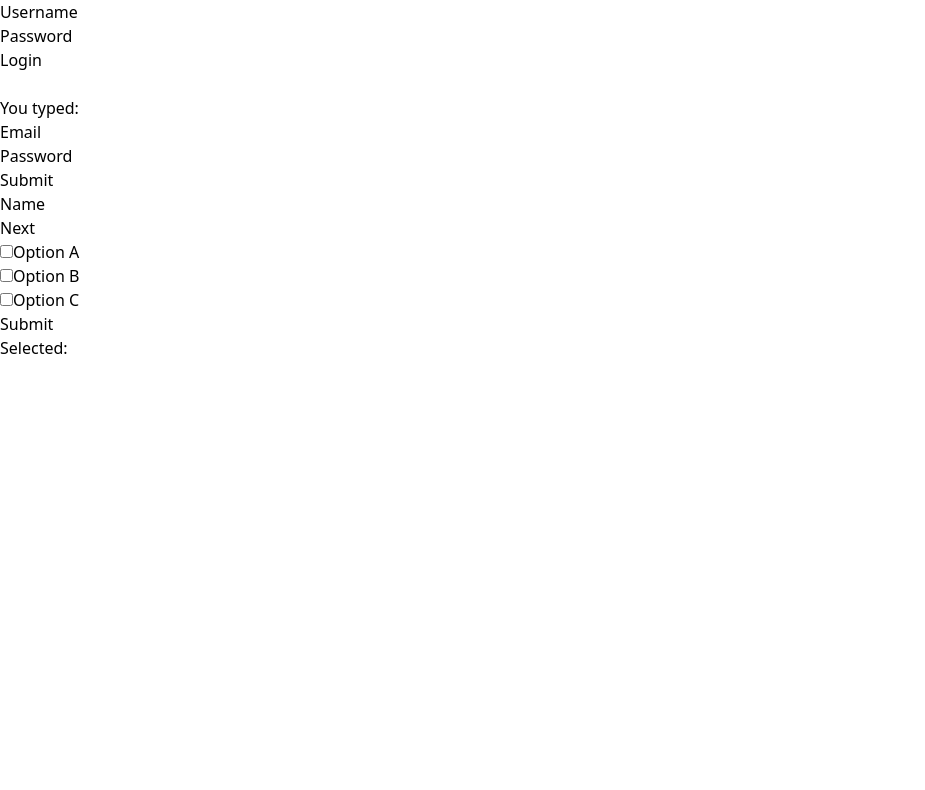
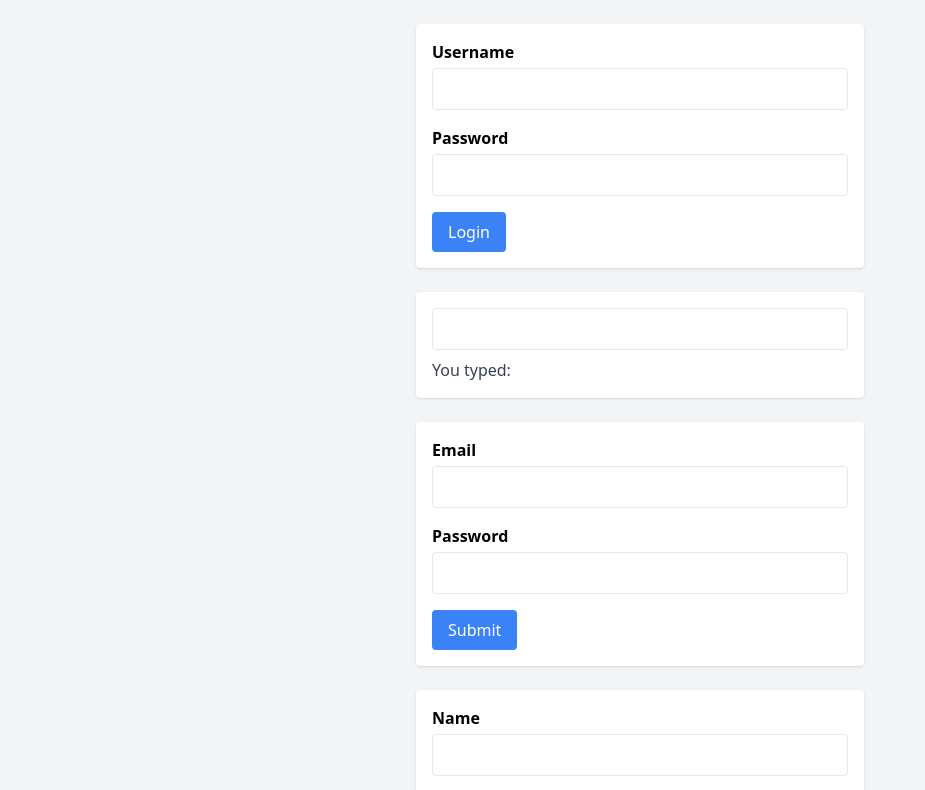
Before and after one commit to Bikaze/Assignement3, a React (Vite) app: page / in a window 1280 px wide. Shown: the top 790 px of the page, without its empty margins (0-925 px from the left). Built offline with nearby package versions, Linux system fonts and the light colour scheme.

Commit message:
Attempted task 3

```diff
--- a/src/AppSimpleForms.jsx
+++ b/src/AppSimpleForms.jsx
@@ -7,7 +7,7 @@ import MultiCheckboxForm from "./components/MultiCheckboxForm";
 
 const AppSimpleForms = () => {
   return (
-    <div>
+    <div className="min-h-screen bg-gray-100 p-6 space-y-6">
       <SimpleLoginForm />
       <SingleInputForm />
       <ValidatedForm />
--- a/src/components/MultiCheckboxForm.jsx
+++ b/src/components/MultiCheckboxForm.jsx
@@ -18,20 +18,21 @@ const MultiCheckboxForm = () => {
   }
 
   return (
-    <form onSubmit={handleSubmit}>
+    <form onSubmit={handleSubmit} className="max-w-md mx-auto p-4 bg-white shadow rounded space-y-4">
       {options.map(option => (
-        <div key={option}>
-          <label>
-            <input
-              type="checkbox"
-              checked={selected.includes(option)}
-              onChange={() => toggleOption(option)}
-            />
-            {option}
-          </label>
+        <div key={option} className="flex items-center space-x-2">
+          <input
+            type="checkbox"
+            checked={selected.includes(option)}
+            onChange={() => toggleOption(option)}
+            className="h-4 w-4"
+          />
+          <label className="text-gray-700">{option}</label>
         </div>
       ))}
-      <button type="submit">Submit</button>
+      <button type="submit" className="bg-blue-500 text-white py-2 px-4 rounded">
+        Submit
+      </button>
       <p>Selected: {selected.join(', ')}</p>
     </form>
   )
--- a/src/components/MultiStepForm.jsx
+++ b/src/components/MultiStepForm.jsx
@@ -19,45 +19,56 @@ const MultiStepForm = () => {
   };
 
   return (
-    <form onSubmit={handleSubmit}>
+    <form onSubmit={handleSubmit} className="max-w-md mx-auto p-4 bg-white shadow rounded space-y-4">
       {step === 1 && (
-        <div>
-          <label>Name</label>
-          <input name="name" value={formData.name} onChange={handleChange} />
+        <div className="space-y-1">
+          <label className="block font-semibold">Name</label>
+          <input
+            name="name"
+            value={formData.name}
+            onChange={handleChange}
+            className="border p-2 w-full rounded"
+          />
         </div>
       )}
       {step === 2 && (
-        <div>
-          <label>Address</label>
+        <div className="space-y-1">
+          <label className="block font-semibold">Address</label>
           <input
             name="address"
             value={formData.address}
             onChange={handleChange}
+            className="border p-2 w-full rounded"
           />
         </div>
       )}
       {step === 3 && (
-        <div>
-          <label>Payment Details</label>
+        <div className="space-y-1">
+          <label className="block font-semibold">Payment Details</label>
           <input
             name="payment"
             value={formData.payment}
             onChange={handleChange}
+            className="border p-2 w-full rounded"
           />
         </div>
       )}
-      <div>
+      <div className="flex justify-between">
         {step > 1 && (
-          <button type="button" onClick={handlePrev}>
+          <button type="button" onClick={handlePrev} className="bg-gray-300 py-2 px-4 rounded">
             Back
           </button>
         )}
         {step < 3 && (
-          <button type="button" onClick={handleNext}>
+          <button type="button" onClick={handleNext} className="bg-blue-500 text-white py-2 px-4 rounded">
             Next
           </button>
         )}
-        {step === 3 && <button type="submit">Submit</button>}
+        {step === 3 && (
+          <button type="submit" className="bg-green-500 text-white py-2 px-4 rounded">
+            Submit
+          </button>
+        )}
       </div>
     </form>
   );
--- a/src/components/SimpleLoginForm.jsx
+++ b/src/components/SimpleLoginForm.jsx
@@ -12,24 +12,28 @@ const SimpleLoginForm = () => {
   };
 
   return (
-    <form onSubmit={handleSubmit}>
-      <div>
-        <label>Username</label>
+    <form onSubmit={handleSubmit} className="max-w-md mx-auto p-4 bg-white shadow rounded space-y-4">
+      <div className="space-y-1">
+        <label className="block font-semibold">Username</label>
         <input
           type="text"
           value={username}
           onChange={(e) => setUsername(e.target.value)}
+          className="border p-2 w-full rounded"
         />
       </div>
-      <div>
-        <label>Password</label>
+      <div className="space-y-1">
+        <label className="block font-semibold">Password</label>
         <input
           type="password"
           value={password}
           onChange={(e) => setPassword(e.target.value)}
+          className="border p-2 w-full rounded"
         />
       </div>
-      <button type="submit">Login</button>
+      <button type="submit" className="bg-blue-500 text-white py-2 px-4 rounded">
+        Login
+      </button>
     </form>
   );
 };
--- a/src/components/SingleInputForm.jsx
+++ b/src/components/SingleInputForm.jsx
@@ -4,13 +4,14 @@ const SingleInputForm = () => {
   const [text, setText] = useState("");
 
   return (
-    <div>
+    <div className="max-w-md mx-auto p-4 bg-white shadow rounded space-y-2">
       <input
         type="text"
         value={text}
         onChange={(e) => setText(e.target.value)}
+        className="border p-2 w-full rounded"
       />
-      <p>You typed: {text}</p>
+      <p className="text-gray-700">You typed: {text}</p>
     </div>
   );
 };
--- a/src/components/ValidatedForm.jsx
+++ b/src/components/ValidatedForm.jsx
@@ -16,25 +16,29 @@ const ValidatedForm = () => {
   };
 
   return (
-    <form onSubmit={handleSubmit}>
-      <div>
-        <label>Email</label>
+    <form onSubmit={handleSubmit} className="max-w-md mx-auto p-4 bg-white shadow rounded space-y-4">
+      <div className="space-y-1">
+        <label className="block font-semibold">Email</label>
         <input
           type="text"
           value={email}
           onChange={(e) => setEmail(e.target.value)}
+          className="border p-2 w-full rounded"
         />
       </div>
-      <div>
-        <label>Password</label>
+      <div className="space-y-1">
+        <label className="block font-semibold">Password</label>
         <input
           type="password"
           value={password}
           onChange={(e) => setPassword(e.target.value)}
+          className="border p-2 w-full rounded"
         />
       </div>
-      {error && <p style={{ color: "red" }}>{error}</p>}
-      <button type="submit">Submit</button>
+      {error && <p className="text-red-500">{error}</p>}
+      <button type="submit" className="bg-blue-500 text-white py-2 px-4 rounded">
+        Submit
+      </button>
     </form>
   );
 };
```
